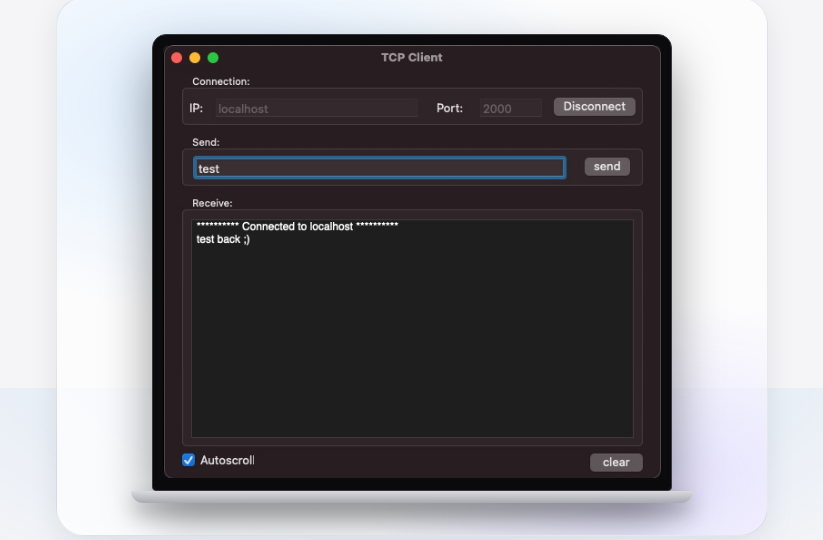
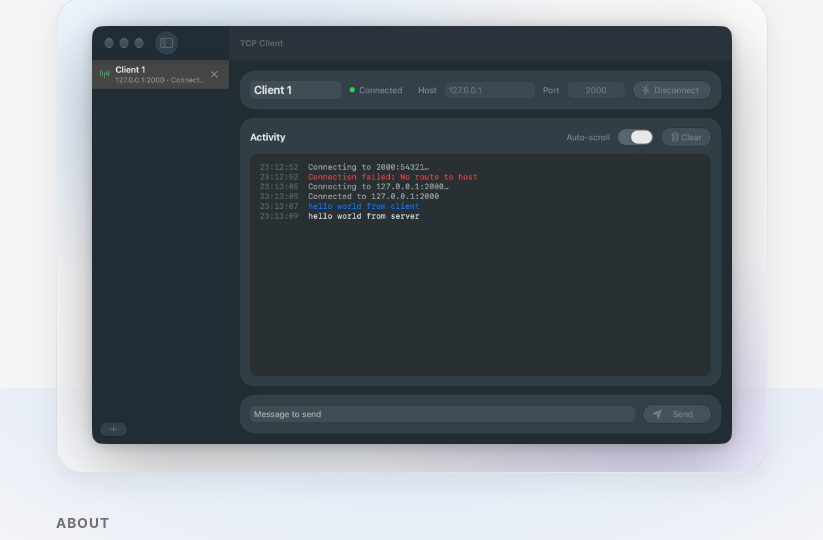
Before and after one commit to voelkerb/apps, a plain HTML site: page tcpclient/index.html in a window 1280 px wide. Shown: the part 412-952 px from the top of the page, without its empty margins (228-1051 px from the left). Drawn offline with Linux system fonts and the light colour scheme.

Commit message:
New window screenshots for TCP Client and TCP Server
Co-authored-by: Copilot <223556219+Copilot@users.noreply.github.com>

```diff
--- a/style.css
+++ b/style.css
@@ -153,3 +153,6 @@ footer { margin-top: 56px; color: var(--muted); font-size: 0.9rem; display: flex
 .stage.single { padding: 36px 0 32px; }
 .stage.single .mac { width: min(86%, 520px); margin-right: 0; }
 .card + .card { margin-top: 14px; }
+
+.win-stage { display: flex; justify-content: center; padding: 28px 0; }
+.win { display: block; width: min(100%, 640px); height: auto; filter: drop-shadow(0 18px 36px rgba(0,0,0,.28)) drop-shadow(0 2px 6px rgba(0,0,0,.2)); }
--- a/tcpclient/index.html
+++ b/tcpclient/index.html
@@ -18,11 +18,8 @@
       <p>A simple Mac app to connect to TCP servers and send and receive text messages.</p>
     </div>
 
-    <div class="stage single">
-      <div class="mac">
-        <div class="mac-screen"><img src="shot.jpg" alt="TCP Client window showing a connection to localhost with a sent message and reply" loading="lazy"></div>
-        <div class="mac-base"></div>
-      </div>
+    <div class="stage win-stage">
+      <img src="shot.png" alt="TCP Client window showing a connection to localhost with a sent message and reply" loading="lazy" class="win">
     </div>
 
     <h2>About</h2>
```
Also changed, not shown: tcpserver/index.html (+2 -5 lines), tcpclient/shot.jpg (deleted), tcpclient/shot.png (added), tcpserver/shot.jpg (deleted), tcpserver/shot.png (added).
